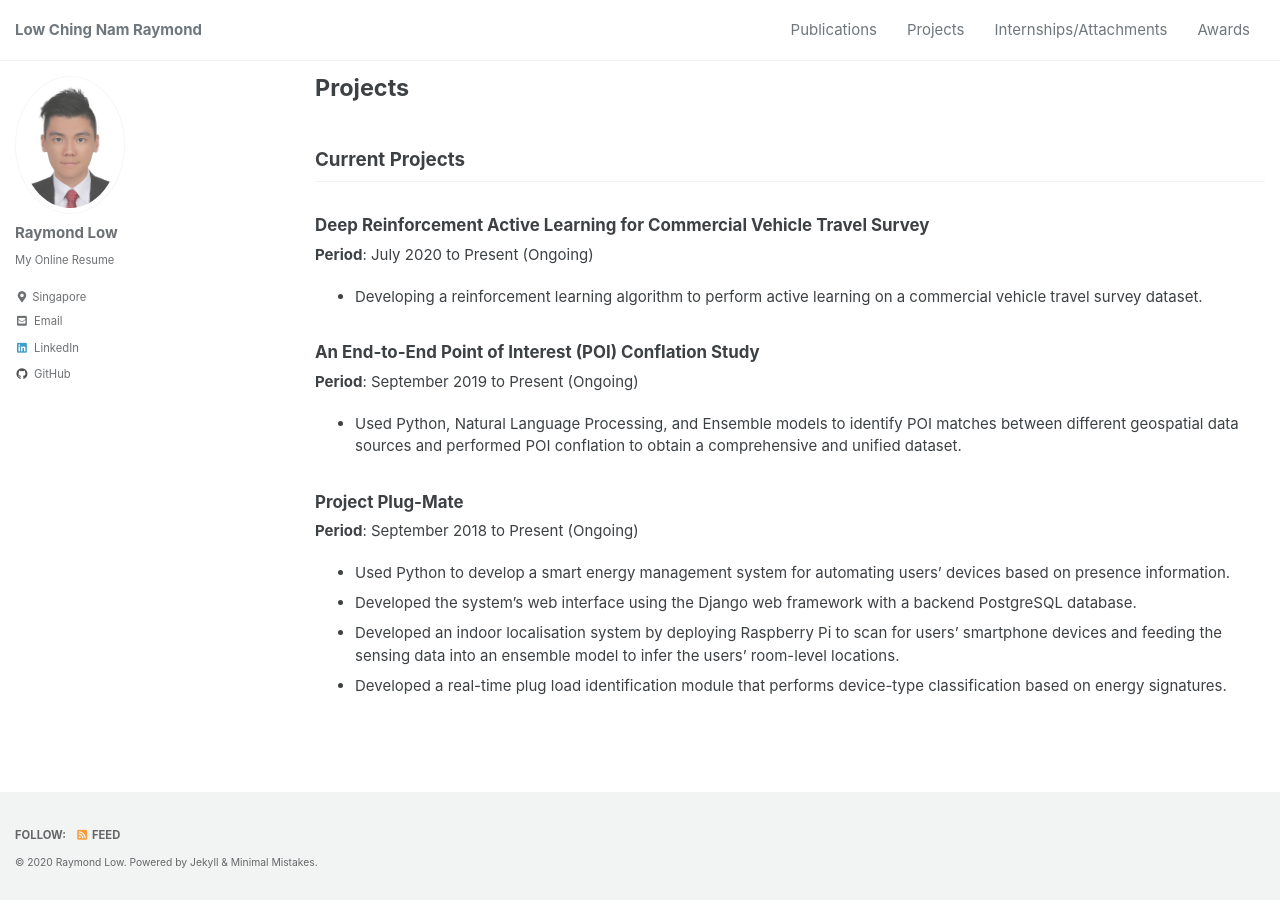
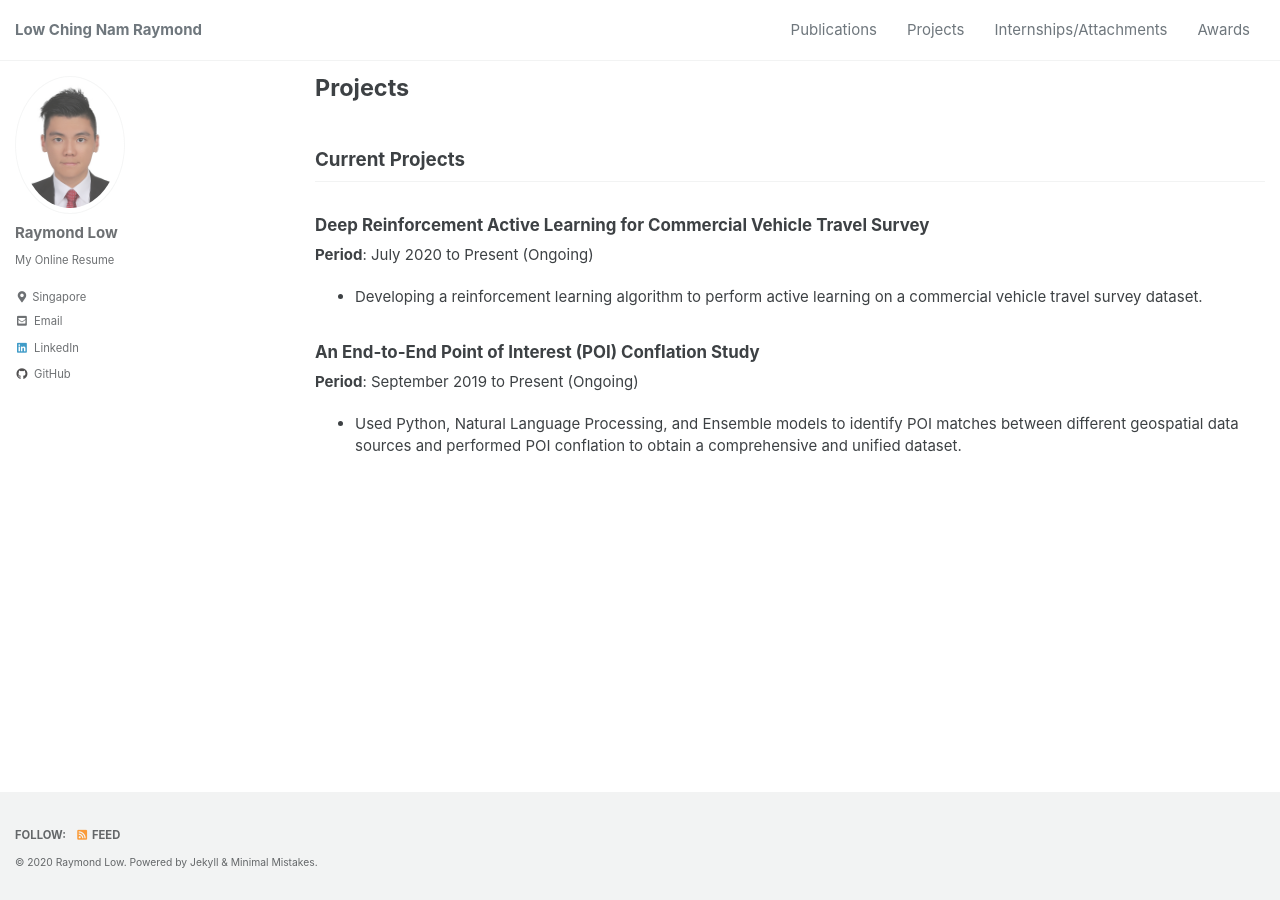
Before and after one commit to iamraymondlow/iamraymondlow.github.io, a Jekyll site: the page built from _pages/projects.html, in a window 1280 px wide. Built offline with Jekyll 4.4.1, drawn with Linux system fonts in a browser that asks for light colours; cached includes are drawn as plain includes.

Commit message:
remove information patent purposes

```diff
--- a/_pages/projects.html
+++ b/_pages/projects.html
@@ -25,14 +25,14 @@ permalink: /projects/
     </ul>
   </div>
 
-  <div>
-    <h3>Project Plug-Mate</h3>
-    <p><strong>Period</strong>: September 2018 to Present (Ongoing)</p>
-    <ul>
-      <li>Used Python to develop a smart energy management system for automating users’ devices based on presence information.</li>
-      <li>Developed the system’s web interface using the Django web framework with a backend PostgreSQL database.</li>
-      <li>Developed an indoor localisation system by deploying Raspberry Pi to scan for users’ smartphone devices and feeding the sensing data into an ensemble model to infer the users’ room-level locations.</li>
-      <li>Developed a real-time plug load identification module that performs device-type classification based on energy signatures.</li>
-    </ul>
-  </div>
+<!--  <div>-->
+<!--    <h3>Project Plug-Mate</h3>-->
+<!--    <p><strong>Period</strong>: September 2018 to Present (Ongoing)</p>-->
+<!--    <ul>-->
+<!--      <li>Used Python to develop a smart energy management system for automating users’ devices based on presence information.</li>-->
+<!--      <li>Developed the system’s web interface using the Django web framework with a backend PostgreSQL database.</li>-->
+<!--      <li>Developed an indoor localisation system by deploying Raspberry Pi to scan for users’ smartphone devices and feeding the sensing data into an ensemble model to infer the users’ room-level locations.</li>-->
+<!--      <li>Developed a real-time plug load identification module that performs device-type classification based on energy signatures.</li>-->
+<!--    </ul>-->
+<!--  </div>-->
 </div>
```
